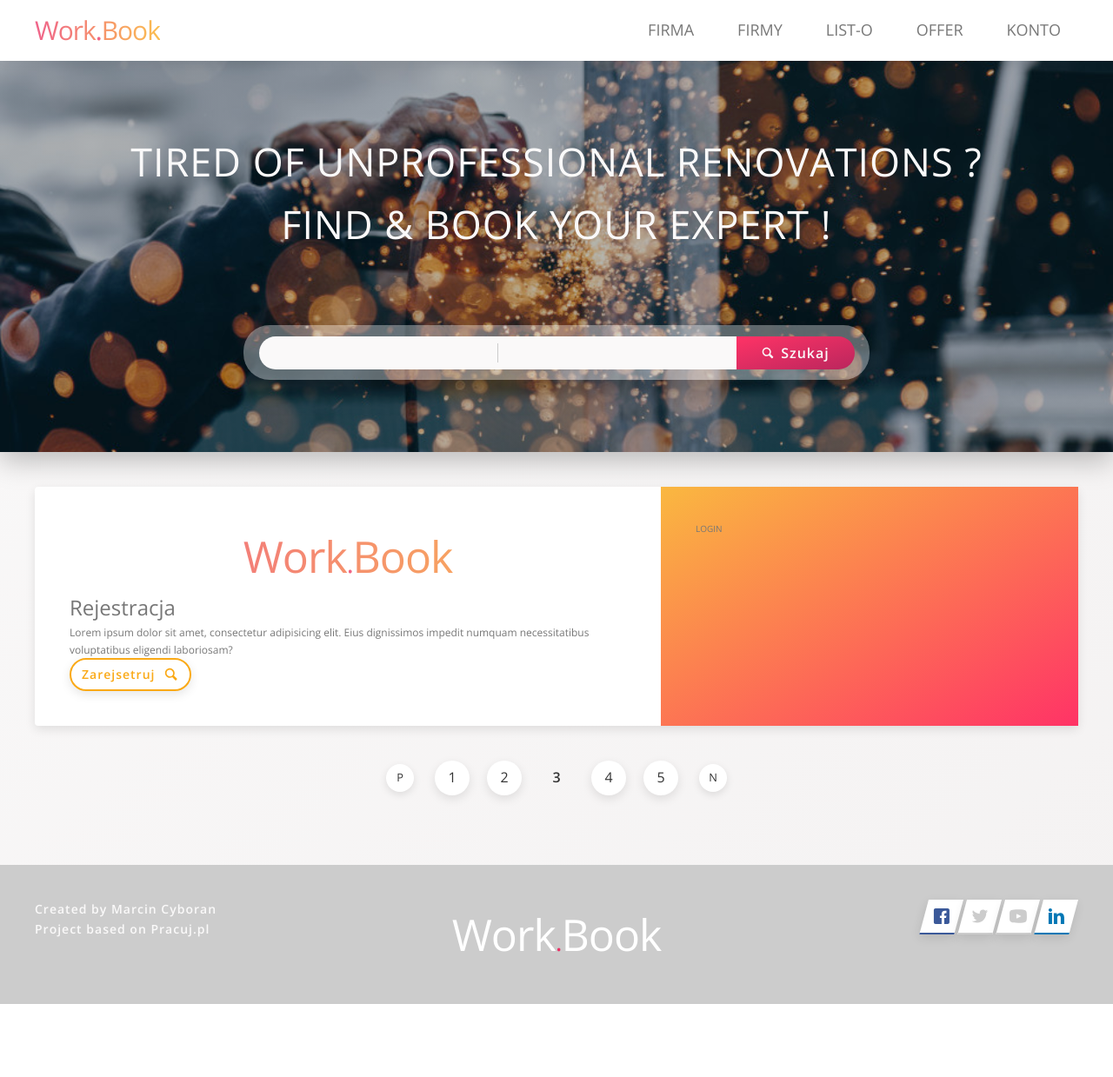
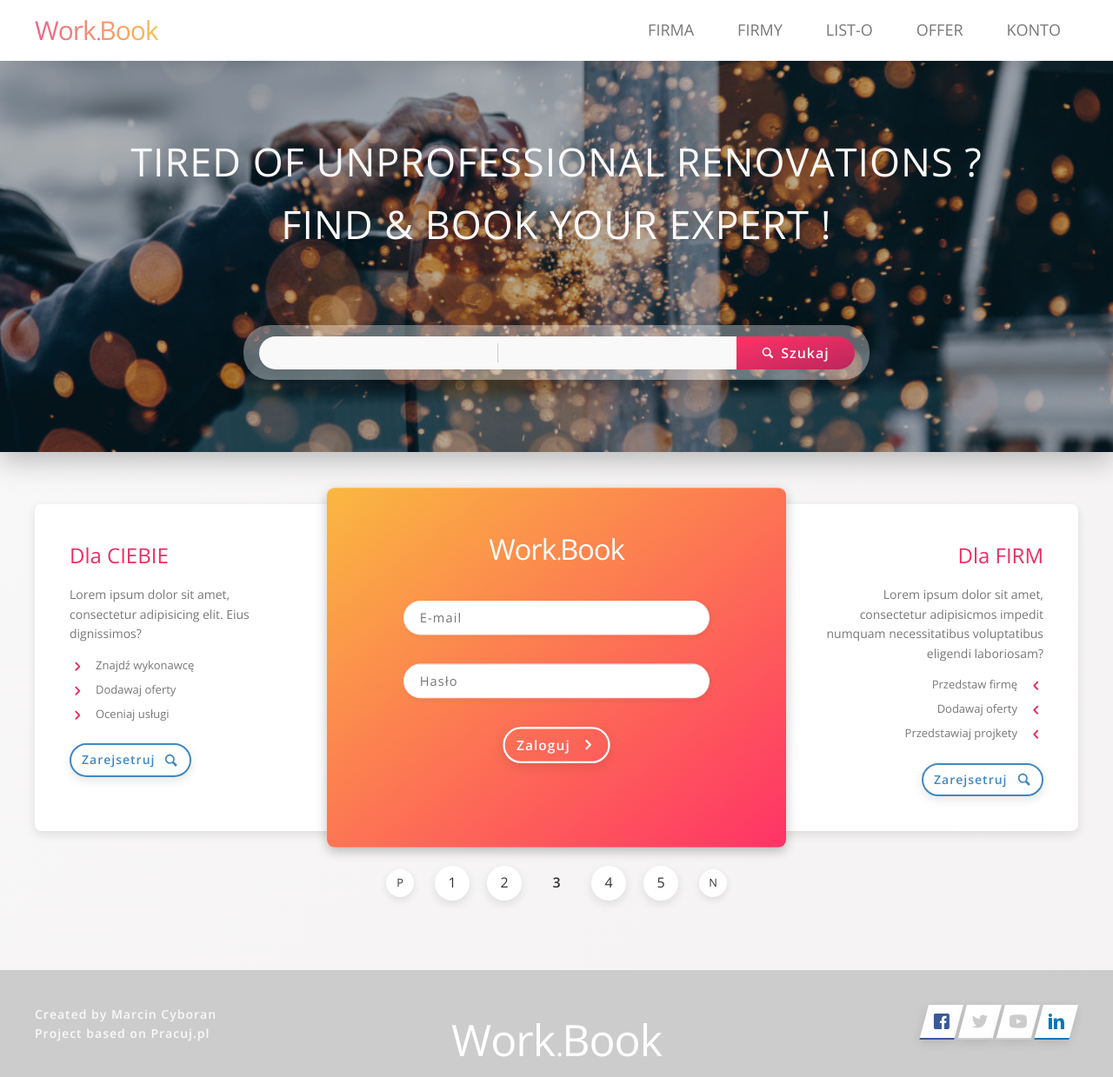
Before and after one commit to marcincyboran/workbook, a website built with webpack: page src/index.html in a window 1280 px wide. Shown: the whole page at 87% size. Before the commit the page ends 1155 px from the top, so only its background shows below. Built offline with nearby package versions, Linux system fonts and the light colour scheme; files whose address does not match are found by name.

Commit message:
login view

```diff
--- a/src/index.html
+++ b/src/index.html
@@ -18,8 +18,7 @@
                 <nav class="top-bar">
 
                     <div class="logo">
-                        <a class="logo logo--color" href="/">Work<span class="logo logo--primary">.</span>Book</a>
-                        <!-- <p class="logo__text">Work<span class="logo__text logo__text--primary">.</span>Book</p> -->
+                        <a href="/" class="logo logo--color">Work<span class="logo logo--primary logo__dot">.</span>Book</a>
                     </div>
 
                     <ul class="top-nav">
@@ -77,21 +76,75 @@
 
         <div class="content">
 
-            <section class="login">
+            <section class="login u-mt-fixed">
                 <div class="login-left">
-                    <p class="logo logo--color logo--large u-text-center" href="/">Work<span class="logo logo--primary">.</span>Book</p>
-                    <p class="heading-primary">Rejestracja</p>
-                    <p class="paragraph">Lorem ipsum dolor sit amet, consectetur adipisicing elit. Eius dignissimos impedit numquam necessitatibus voluptatibus eligendi laboriosam?</p>
-                    <a href="#lista" class="button button--tertiary button--icon" data-company="1">
+                    <p class="heading-primary heading-primary--primary u-mb-big">Dla CIEBIE</p>
+                    <p class="paragraph paragraph--big u-mb-big">Lorem ipsum dolor sit amet, consectetur adipisicing elit. Eius dignissimos?</p>
+                    <ul class="u-list u-mb-big">
+                        <li class="u-list__item u-list__item--normal">
+                            <svg class="icon icon--primary"><use href="./assets/svgs/sprite.svg#icon-chevron-down"></use></svg>
+                            Znajdź wykonawcę
+                        </li>
+                        <li class="u-list__item u-list__item--normal">
+                            <svg class="icon icon--primary"><use href="./assets/svgs/sprite.svg#icon-chevron-down"></use></svg>
+                            Dodawaj oferty
+                        </li>
+                        <li class="u-list__item u-list__item--normal">
+                            <svg class="icon icon--primary"><use href="./assets/svgs/sprite.svg#icon-chevron-down"></use></svg>
+                            Oceniaj usługi
+                        </li>
+                    </ul>
+                    <a href="#lista" class="button button--secondary button--icon" data-company="1">
                         <span>Zarejsetruj</span>
                         <svg class="icon"><use href="./assets/svgs/sprite.svg#icon-magnifying-glass"></use></svg>
                     </a>
                 </div>
-                <div class="login-right">
-                    <p class="login-right__heading">LOGIN</p>
+                <div class="login-center u-text-center">
+                    <p class="logo logo--white u-mb-huge">Work<span class="logo logo__dot logo--white">.</span>Book</p>
                     <form action="#login">
-
+                        <div class="form__group u-mb-huge">
+                            <div class="form__block form__block--full  form__block--nomargin">
+                                <input type="text" class="form__input" name="e-mail" required placeholder="E-mail">
+                                <svg class="form__valid-icon"><use href="./assets/svgs/sprite.svg#icon-check"></use></svg>
+                                <span class="form__input-error">Błędny adress e-mail</span>
+                            </div>
+                        </div>
+                        <div class="form__group u-mb-huge">
+                            <div class="form__block form__block--full  form__block--nomargin">
+                                <input type="text" class="form__input" name="pass" required placeholder="Hasło">
+                                <svg class="form__valid-icon"><use href="./assets/svgs/sprite.svg#icon-check"></use></svg>
+                                <span class="form__input-error">Hasło jest niepoprawne</span>
+                            </div>
+                        </div>
+                        <div class="form__group form__group--submit">
+                            <a href="#submit" class="button button--white button--icon" data-company="1">
+                                <span>Zaloguj</span>
+                                <svg class="icon rotate270"><use href="./assets/svgs/sprite.svg#icon-chevron-down"></use></svg>
+                            </a>
+                        </div>
                     </form>
+                </div>
+                <div class="login-right u-text-right">
+                    <p class="heading-primary heading-primary--primary u-mb-big ">Dla FIRM</p>
+                    <p class="paragraph paragraph--big u-mb-big">Lorem ipsum dolor sit amet, consectetur adipisicmos impedit numquam necessitatibus voluptatibus eligendi laboriosam?</p>
+                    <ul class="u-list u-list--reversed u-mb-big">
+                        <li class="u-list__item u-list__item--normal">
+                            <svg class="icon icon--primary"><use href="./assets/svgs/sprite.svg#icon-chevron-down"></use></svg>
+                            Przedstaw firmę
+                        </li>
+                        <li class="u-list__item u-list__item--normal">
+                            <svg class="icon icon--primary"><use href="./assets/svgs/sprite.svg#icon-chevron-down"></use></svg>
+                            Dodawaj oferty
+                        </li>
+                        <li class="u-list__item u-list__item--normal">
+                            <svg class="icon icon--primary"><use href="./assets/svgs/sprite.svg#icon-chevron-down"></use></svg>
+                            Przedstawiaj projkety
+                        </li>
+                    </ul>
+                    <a href="#lista" class="button button--secondary button--icon" data-company="1">
+                        <span>Zarejsetruj</span>
+                        <svg class="icon"><use href="./assets/svgs/sprite.svg#icon-magnifying-glass"></use></svg>
+                    </a>
                 </div>
             </section>
 
@@ -120,8 +173,7 @@
                     <span>Project based on Pracuj.pl</span>
                 </div>
                 <div class="footer__logo u-text-center">
-                    <!-- make it a link -->
-                    <p class="logo logo--white logo--large">Work<span class="logo logo--primary">.</span>Book</p>
+                    <a href="/" class="logo logo--white logo--large">Work<span class="logo logo--white logo__dot">.</span>Book</a>
                 </div>
                 <div class="footer__socials">
                     <a href="#facebook" class="footer__socials-item footer__socials-item--facebook">
--- a/src/style/base/_typography.scss
+++ b/src/style/base/_typography.scss
@@ -61,10 +61,10 @@
 
 .paragraph {
     font-size: 1.2rem;
-}
 
-.text-bold {
-    font-weight: 600;
+    &--big {
+        font-size: 1.4rem;
+    }
 }
 
 .icon {
@@ -91,10 +91,10 @@
     border-radius: 5rem; // overkill
     border: 2px solid currentColor;
     text-decoration: none;
-    color: var(--color-grey-dark-2);
+    color: var(--color-white);
     box-shadow: var(--shadow-small-middle);
     cursor: pointer;
-    transition: all .1s;
+    transition: all .2s;
 
     &:hover {
         box-shadow: var(--shadow-small-dark);
@@ -112,7 +112,14 @@
         display: inline-flex;
         justify-content: center;
         align-items: center;
-        & .icon { margin-left: 1rem; }
+
+        & span { margin-right: 1rem; }
+
+        & .icon {
+            &.rotate90 { transform: rotate(90deg) }
+            &.rotate180 { transform: rotate(180deg) }
+            &.rotate270 { transform: rotate(270deg) }
+        }
     }
 
     &--big {
@@ -147,19 +154,18 @@
             border: 2px solid var(--color-tertiary);
         }
     }
-
 }
 
 .u-list {
     list-style: none;
-    display: inline-flex;
+    display: flex;
     flex-wrap: wrap;
     justify-content: space-between;
 
     &__item {
         position: relative;
         flex: 0 1 calc(50% - 1rem);
-        font-size: 1.4rem;
+        font-size: 1.3rem;
         line-height: 1.4;
         padding-left: 2rem;
         margin-bottom: .5rem;
@@ -173,6 +179,7 @@
                 color: var(--color-primary);
             }
         }
+
         &--normal {
             padding-left: 3rem;
             flex: 0 1 100%;
@@ -186,12 +193,24 @@
             transform: rotate(-90deg);
             fill: var(--color-primary);
 
-            &--normal {
-                transform: rotate(0);
-            }
+            &--normal { transform: rotate(0); }
+            &--primary { fill: var(--color-primary); }
             &--secondary { fill: var(--color-secondary); }
+            &--tertiary { fill: var(--color-tertiary); }
+        }
+
+    }
+    &--reversed &__item {
+        padding-left: 0;
+        padding-right: 3rem;
+
+        & .icon {
+            left: unset;
+            right: 0;
+            transform: rotate(90deg);
         }
     }
+
 }
 
 .adress-details {
--- a/src/style/base/_utilities.scss
+++ b/src/style/base/_utilities.scss
@@ -3,6 +3,12 @@
 .u-mb-big { margin-bottom: 1.5rem; }
 .u-mb-huge { margin-bottom: 3rem; }
 .u-mb-biggest { margin-bottom: 4.5rem; }
+.u-mt-fixed {
+    margin-top: calc(1.5 * var(--default-vertical-gap))
+}
+
 
 .u-text-center { text-align: center; }
-.u-text-right { text-align: center; }
+.u-text-right { text-align: right; }
+
+.u-text-bold { font-weight: 600; }
--- a/src/style/components/_login.scss
+++ b/src/style/components/_login.scss
@@ -1,23 +1,47 @@
 .login {
     display: flex;
     background-color: var(--color-white);
-    border-radius: var(--default-border-radius);
+    border-radius: calc(2 * var(--default-border-radius));
     box-shadow: var(--shadow-small-middle);
 
-    & > * {
+    &-left,
+    &-right {
+        flex: 0 1 30%;
         padding: calc(2 * var(--default-padding));
+
+    }
+    &-left {
+        padding-right: calc(3 * var(--default-padding));
+
+    }
+    &-right {
+        padding-left: calc(3 * var(--default-padding));
     }
 
-    &-left {
-        flex: 0 1 60%;
-        // background-color: red;
-    }
-
-    &-right {
+    &-center {
         flex: 1;
+        padding:
+            calc(2 * var(--default-padding))
+            calc(2 * var(--default-padding))
+            calc(3 * var(--default-padding))
+            calc(2 * var(--default-padding));
         background: linear-gradient(
             to right bottom,
             rgba($color-tertiary-light,1),
             rgba($color-primary-light,1));
+        transform: scale(1.1);
+        border-radius: calc(2 * var(--default-border-radius));
+        box-shadow: var(--shadow-small-dark);
+
+        &:hover {
+
+            .logo {
+                letter-spacing: 2px;
+            }
+        }
+        & .form__input {
+            border-radius: 5rem;
+        }
     }
+
 }
--- a/src/style/components/_logo.scss
+++ b/src/style/components/_logo.scss
@@ -5,6 +5,13 @@
     font-weight: 300;
     letter-spacing:-1px;
     text-decoration: none;
+    transition: letter-spacing .2s ease-in-out;
+
+    &__dot {
+        font-size: .7em;
+        letter-spacing: -2px;
+        padding-left: 1px;
+    }
 
     &--color {
         @supports (-webkit-background-clip: text) or (background-clip: text) {
--- a/src/style/layout/_header.scss
+++ b/src/style/layout/_header.scss
@@ -1,5 +1,5 @@
 .header {
-    margin-top: var(--default-bar-height);
+    margin-top: calc(2 * var(--default-bar-height));
 
     &__top {
         position: fixed;
@@ -12,6 +12,7 @@
     }
 
     &__bottom {
+        margin-top: calc(-1 * var(--default-bar-height));
         height: 45rem;
         padding-top: 8rem;
         position: relative;
```
